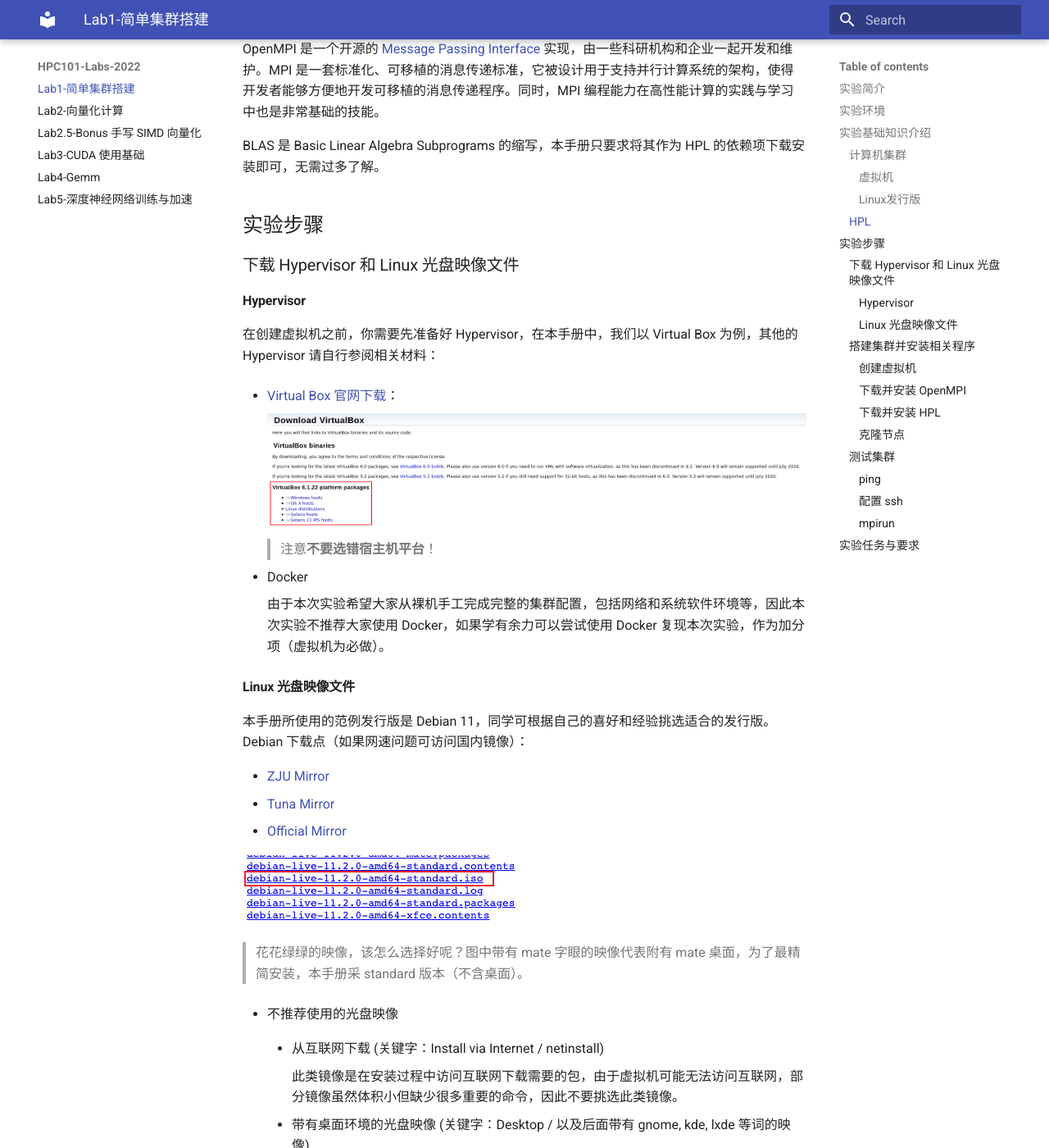
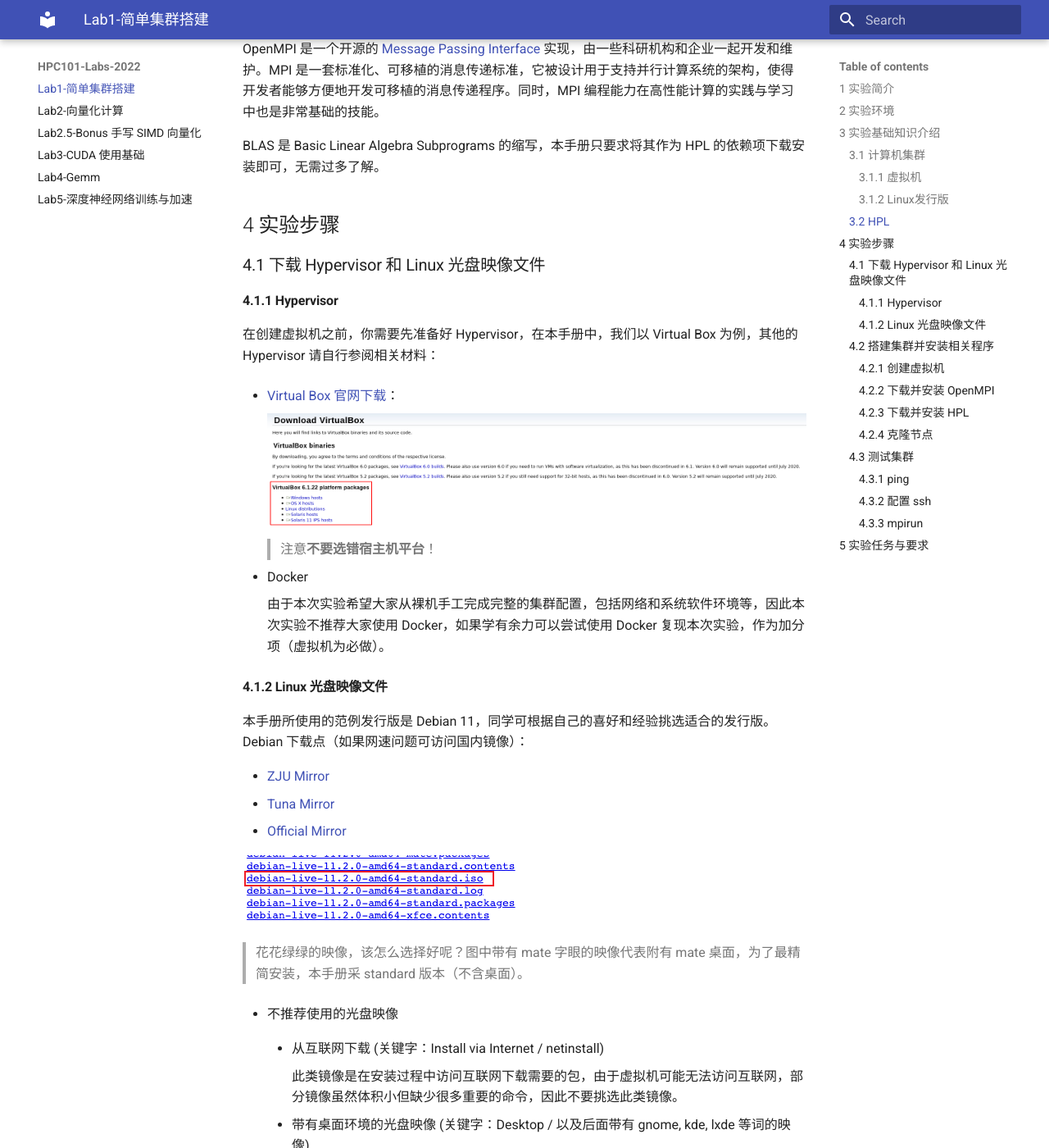
Before and after one commit to ZJUSCT/HPC101-Labs-2022, an MkDocs documentation site: the page built from docs/Lab1-MiniCluster/index.md, in a window 1280 px wide and 1400 px high, scrolled down 2347 px. Shown: the whole window at 82% size. Built offline with MkDocs 1.6.1 and Material for MkDocs 9.7.7, drawn with Linux system fonts in a browser that asks for light colours; some of the changed text lies outside the part shown.

Commit message:
refactor

````diff
--- a/docs/Lab1-MiniCluster/index.md
+++ b/docs/Lab1-MiniCluster/index.md
@@ -1,6 +1,6 @@
 # 实验一：简单集群搭建
 
-## 实验简介
+## 1 实验简介
 
 本次实验要求使用四台虚拟机搭建一个简易的集群，并对该集群进行性能测试，最后提交测试结果和实验报告。
 
@@ -8,19 +8,19 @@
 
 性能测试通过使用 OpenMPI 将 HPL 测试程序分配到四个虚拟机节点上执行。因此，需要下载并编译 OpenMPI、BLAS 和 HPL 的源代码，其中 OpenMPI、BLAS是 HPL 的依赖项。
 
-## 实验环境
+## 2 实验环境
 
 - 一台计算机，操作系统任意
 - Hypervisor (本手册为 Virtual Box)
 - 虚拟机 * 4
 
-## 实验基础知识介绍
+## 3 实验基础知识介绍
 
-### 计算机集群
+### 3.1 计算机集群
 
 [计算机集群](https://en.wikipedia.org/wiki/Computer_cluster)是连接在一起、协同工作的一组计算机，集群中的每个计算机都是一个节点。在集群中，由软件将不同的计算任务（task）分配（schedule）到相应的一个或一群节点（node）上。本次实验中，需要使用 OpenMPI 将 HPL 程序作为 task 分配到集群中的四个节点上。
 
-#### 虚拟机
+#### 3.1.1 虚拟机
 
 虚拟机为运行在其中的guest操作系统和应用提供了一个模拟的硬件环境，和真实的硬件保持一样的接口和表现，同时也如真实的硬件一样为其中的操作系统和程序提供保护机制、管理接口和资源限制。一个简易的非虚拟机和虚拟机结构的对比如下图（来源：Abraham Silberschatz, Peter Baer Galvin, Greg Gagn, *Operating System Concepts*, 10th edition, Chapter 18)
 
@@ -30,13 +30,13 @@
 
 ![](pics/image-20210714120624669.png)
 
-#### Linux发行版
+#### 3.1.2 Linux发行版
 
 Linux 发行版（也被叫做 GNU/Linux 发行版），为一般用户预先集成好的 Linux 操作系统及各种应用 软件。一般用户不需要重新编译，在直接安装之后，只需要小幅度更改设置就可以使用，通常以软件包管理系统来进行应用软件的管理。Linux 发行版通常包含了包括桌面环境、办公包、媒体播放器、数据库等应用软件。这些操作系统通常由 Linux 内核、以及来自 GNU 计划的大量的函数库，和基于 X Window 的图形界面。现在有超过 300 个 Linux发行版。大部分都正处于活跃的开发中，不断地改进。由于大多数软件包是自由软件和开源软件，所以 Linux 发行版的形式多种多样——从功能齐全的桌面系统以及服务器系统到小型系统 (例如一些嵌入式设备)。除了一些定制软件 (如安装和配置工具)，发行版通常只是将特定的应用软件安装在一堆函数库和内核上，以满足特定用户的需求。
 
 这些发行版可以分为商业发行版，比如 Ubuntu（Canonical 公司）、Fedora（Red Hat）、openSUSE （Novell）和 Mandriva Linux；和社区发行版，它们由自由软件社区提供支持，如 Debian 和 Gentoo；也有发行版既不是商业发行版也不是社区发行版，如 Slackware。
 
-### HPL
+### 3.2 HPL
 
 HPL是一个可以在分布式系统上运行的解稠密线性系统的软件包，同时也可以被用来做高性能计算Linpack测试（High Performance Computing Linpack Benchmark）。
 
@@ -50,11 +50,11 @@
 
 BLAS 是 Basic Linear Algebra Subprograms 的缩写，本手册只要求将其作为 HPL 的依赖项下载安装即可，无需过多了解。
 
-## 实验步骤
+## 4 实验步骤
 
-### 下载 Hypervisor 和 Linux 光盘映像文件
+### 4.1 下载 Hypervisor 和 Linux 光盘映像文件
 
-#### Hypervisor
+#### 4.1.1 Hypervisor
 
 在创建虚拟机之前，你需要先准备好 Hypervisor，在本手册中，我们以 Virtual Box 为例，其他的 Hypervisor 请自行参阅相关材料：
 
@@ -68,7 +68,7 @@
 
     由于本次实验希望大家从裸机手工完成完整的集群配置，包括网络和系统软件环境等，因此本次实验不推荐大家使用 Docker，如果学有余力可以尝试使用 Docker 复现本次实验，作为加分项（虚拟机为必做）。
 
-#### Linux 光盘映像文件
+#### 4.1.2 Linux 光盘映像文件
 
 本手册所使用的范例发行版是 Debian 11，同学可根据自己的喜好和经验挑选适合的发行版。
 Debian 下载点（如果网速问题可访问国内镜像）：
@@ -96,9 +96,9 @@
 
         Linux 发行版相当多，不熟悉或没使用过 Linux 的同学建议参考本手册，相信自己已经有一定基础的同学可以忽略。
 
-### 搭建集群并安装相关程序
+### 4.2 搭建集群并安装相关程序
 
-#### 创建虚拟机
+#### 4.2.1 创建虚拟机
 
 准备好 Hypervisor 跟 光盘映像后，就可以着手安装一个虚拟机了，请参考 Virtual Box 手册和相关教程。
 
@@ -135,7 +135,7 @@
 
     在刚刚插入映像文件的地方取消选取映像文件，否则下次重启时还会进入 Live CD。
 
-#### 下载并安装 OpenMPI
+#### 4.2.2 下载并安装 OpenMPI
 
 由于系统中的包通常比较旧，因此我们从 OpenMPI 的官网中下载最新版本源码自行编译安装：[OpenMPI 下载](https://www.open-mpi.org/software/ompi/v4.1/)。
 
@@ -147,7 +147,7 @@
 
     请将找到 OpenMPI 二进制文件的目录加入 `PATH` 环境变量，OpenMPI 库的目录加入 `LD_LIBRARY_PATH` 环境变量。
 
-#### 下载并安装 HPL
+#### 4.2.3 下载并安装 HPL
 
 下载地址：[https://netlib.org/benchmark/hpl/software.html](https://netlib.org/benchmark/hpl/software.html)
 
@@ -197,17 +197,17 @@
 make arch=test
 ```
 
-#### 克隆节点
+#### 4.2.4 克隆节点
 
 在 Virtual Box 中，克隆已经配置完成的节点成为集群中的其他节点，本手册范例中仅克隆一个（集群中两个节点），可克隆更多。
 
-### 测试集群
+### 4.3 测试集群
 
-#### ping
+#### 4.3.1 ping
 
 `ping` 是测试节点网络连通性最为简单的方式，在进行其他测试前，请先确认能 `ping` 通所有节点。
 
-#### 配置 ssh
+#### 4.3.2 配置 ssh
 
 `ssh` 是相当常用的，实现安全远程连接的方式，其原理和使用、配置方法请查阅相关参考资料：[Open SSH 网站](https://www.openssh.com/manual.html)
 如果你没有 ssh 密钥，可以在其中一个节点创建一个：
@@ -221,7 +221,7 @@
 
     如果自己的密钥有 passphrase，那么请使用 `ssh-agent` 确保能暂时不用输入 passphrase，以免之后影响 `mpirun` 正确运行。
 
-#### mpirun
+#### 4.3.3 mpirun
 
 尽管对 OpenMPI 十分陌生，我们还是能利用它来跑非 MPI 的程序，同学可以编写简单的 Helloworld 程序来测试 OpenMPI，或者直接使用 Unix 命令。
 
@@ -249,7 +249,7 @@
 mpirun --hostfile myhostfile ./xhpl
 ```
 
-## 实验任务与要求
+## 5 实验任务与要求
 
 1. 搭建四个节点的虚拟机并记录过程，要求提供必要的截图或配置文件
 2. 使用 OpenMPI 和 HPL 测试集群表现并记录结果
--- a/docs/Lab2-Vectors/index.md
+++ b/docs/Lab2-Vectors/index.md
@@ -1,6 +1,6 @@
 # 实验二：向量化计算
 
-## 实验简介
+## 1 实验简介
 
 [NumPy](https://numpy.org/) 是 Python 中科学计算的基础包。它是一个 Python 库，提供多维数组对象，各种派生对象（如掩码数组和矩阵），以及用于数组快速操作的各种 API，有包括数学、逻辑、形状操作、排序、选择、输入输出、离散傅立叶变换、基本线性代数，基本统计运算和随机模拟等等。
 
@@ -18,19 +18,19 @@
 
 
 
-## 实验环境
+## 2 实验环境
 
 - 任何含有 Python3 和 NumPy 的环境
 
 
 
-## 实验基础知识介绍
+## 3 实验基础知识介绍
 
-### NumPy API
+### 3.1 NumPy API
 
 由于课上已经介绍过这部分内容，因此我们在实验手册中略去。具体可以参考 NumPy 的[文档](https://numpy.org/doc/stable/)。
 
-### 双线性插值算法
+### 3.2 双线性插值算法
 
 双线性插值的算法其实非常简单，概括来说就是先在 $x$ 轴上进行一次插值，再在 $y$ 轴上进行一次插值。
 
@@ -42,7 +42,7 @@
 
 注意这里是一个单通道的例子，对于实际的情况，我们往往有很多个通道，如彩色图片拥有 RGB 三个通道，一些图片可能还有 $\alpha$ 透明度通道，或是深度通道。**对于多通道的情况，我们需要对每个通道进行分别插值。**
 
-#### 形式化定义
+#### 3.2.1 形式化定义
 
 > 形式化定义摘自[维基百科](https://en.wikipedia.org/wiki/Bilinear_interpolation)
 
@@ -67,7 +67,7 @@
 $$
 注意此处如果先在 $y$ 方向插值、再在 $x$ 方向插值，其结果与按照上述顺序双线性插值的结果是一样的。
 
-### NHWC 数据格式
+### 3.3 NHWC 数据格式
 
 真实情况下我们处理的数据都是以 batch 为单位的，按批进行处理的。以双线性插值为例，我们往往会一次性送入 $N$ 张大小为 $H \times W$ 的图片，每个像素上有 $C$ 个通道，然后一次性返回这 $N$ 张图片处理好的结果。此时我们一次性传入的数据，就是直接按顺序堆叠在一起的 NHWC 格式的数组，它将 batch 作为了第一个维度，而后三个维度分别是单张图片的高度、宽度、通道数。你可以将这一数据格式理解为 c 语言中的高维数组 `image[N][H][W][C]`，而因为 c 的数组和 NumPy 的 `ndarray` 一样都是在内存里连续排放的，所以对于 `image[x1][x2][x3][x4]`，其实就是 `image[x1 * H * W * C + x2 * W * C + x3 * C + x4]` 处的内存。
 
@@ -77,9 +77,9 @@
 
 
 
-## 实验步骤
+## 4 实验步骤
 
-### 接口定义
+### 4.1 接口定义
 
 ```python linenums="1"
 def bilinear_interp(a: np.ndarray, b: np.ndarray) -> np.ndarray:
@@ -94,7 +94,7 @@
 
 **为了简化任务，我们假定传入的采样点不会出现在 $(H1 - 1, W1 - 1)$，即图像的右下角。**
 
-### 基准代码
+### 4.2 基准代码
 
 下面给出直接使用 `for` 循环迭代计算的双线性插值版本：
 
@@ -129,11 +129,11 @@
     return res
 ```
 
-### 完成向量化实现
+### 4.3 完成向量化实现
 
 在我们给出的代码的 `bilinear_interp/vectorized.py` 中，完成 `bilinear_interp_vectorized` 函数。
 
-### 检测实现正确与加速效果
+### 4.4 检测实现正确与加速效果
 
 运行 `main.py`，查看输出，一切顺利将看到以下结果：
 
@@ -158,11 +158,11 @@
 
 其中，耗时与加速比与你的实现和设备有关（主要是实现）。请在报告中将你的运行结果贴出。
 
-## 实验初始代码
+## 5 实验初始代码
 
 详见 [starter_code](https://github.com/ZJUSCT/HPC101-Labs-2022/blob/main/docs/Lab2-Vectors/starter_code)
 
-## 实验任务与要求
+## 6 实验任务与要求
 
 1. 完成双线性插值的向量化版本
 2. 测试向量化实现的正确性和加速比
--- a/docs/Lab2.5-Vectors-Bonus/index.md
+++ b/docs/Lab2.5-Vectors-Bonus/index.md
@@ -4,11 +4,11 @@
 
 Bonus 部分完成即有加分（完成 Bonus 部分实验要求，且加速比大于 1），我们将根据完成质量提供 5-10 分的加分（与 Lab2 权重相同）。
 
-## 实验环境
+## 1 实验环境
 
 [aistation 平台](https://aistation.zju.edu.cn:32206)
 
-## 实验基础知识
+## 2 实验基础知识
 
 现代处理器一般都支持向量化指令，x86 架构下 Intel 和 AMD 两家的处理器都提供了诸如 SSE，AVX 等 SIMD 指令集，一条指令可以同时操作多个数据进行运算，大大提高了现代处理器的数据吞吐量。
 
@@ -28,7 +28,7 @@
 
 参考资料中提供的 godbolt 是一款基于 web 的研究不同编译器编译产生汇编代码的工具，大家在进行本实验的时候可以学习使用。
 
-## 实验步骤
+## 3 实验步骤
 
 ```c
 /* 可以修改的代码区域 */
@@ -50,11 +50,11 @@
 
 参照 Intel 文档优化完成后就可以开始测试优化前和优化后的性能差距，最后对比前后编译器产生的汇编代码的不同即可完成 Bonus 部分的实验。
 
-## 实验初始代码
+## 4 实验初始代码
 
 详见 [add.cpp](https://github.com/ZJUSCT/HPC101-Labs-2022/blob/main/docs/Lab2.5-Vectors-Bonus/add.cpp)
 
-## 实验任务与要求
+## 5 实验任务与要求
 
 1. 完成以上简单代码的手写 SIMD 向量化
 2. 测试实现的正确性和加速比
--- a/docs/Lab3-Cuda/index.md
+++ b/docs/Lab3-Cuda/index.md
@@ -1,6 +1,6 @@
-# 实验3：CUDA使用基础
+# 实验三：CUDA使用基础
 
-## 实验简介
+## 1 实验简介
 
 卷积（[Convolution](https://en.wikipedia.org/wiki/Convolution)）是一种基本的数学运算，想必大家在微积分、概率论与数理统计等数学基础课程中都一定程度上接触过。作为一种基本的数学计算，其在图像处理、机器学习等领域都有重要应用。
 
@@ -10,7 +10,7 @@
 
 ![API](img/API.png)
 
-## 实验环境
+## 2 实验环境
 
 请大家在我们提供的集群上创建一个开发环境为 TensorFlow / Pytorch 的容器（要求最后在实验报告中展示环境基本信息），容器中含有 Nvidia GeForce RTX 2080 Ti 及 nvcc v10.1，无需自行配置。
 
@@ -18,11 +18,11 @@
 
 ![env_info](img/env_info.png)
 
-## 实验基础知识介绍
+## 3 实验基础知识介绍
 
 该部分简要介绍和实验相关的基础知识，为方便理解，不保证数学上的严谨性。
 
-## 张量(tensor)
+### 3.1 张量(tensor)
 
 > 张量概念是矢量概念的推广，矢量是一阶张量。张量是一个可用来表示在一些矢量、标量和其他张量之间的线性关系的多线性函数。
 >
@@ -31,11 +31,11 @@
 实验中的卷积运算本实验涉及两个四维张量的运算。
 
 
-## 卷积(convolution)
+### 3.2 卷积(convolution)
 
 本实验只涉及离散运算，连续形式的卷积不做介绍，感兴趣的同学可以自行了解。
 
-### 一维离散卷积
+#### 3.2.1 一维离散卷积
 
 定义 $\left(f*g\right)\left(n\right)$ 为函数  $f$ 与  $g$ 的卷积
 
@@ -49,7 +49,7 @@
 
 可以形象地理解为沿着不断移动的 $x+y=n$ 直线，将两个函数卷成一个新的函数，每条直线对应新函数的一组对应关系。
 
-### 二维离散卷积
+#### 3.2.2 二维离散卷积
 
 二维离散卷积可以视为一维离散卷积的推广。
 
@@ -67,7 +67,7 @@
 
 若 $f$ 的下标范围超出定义范围，本实验的方式是填充一个默认值 (0) 以解决问题，卷积结果与$f$大小相同。
 
-## Bank
+### 3.3 Bank
 
 Bank的概念在不同种类的存储器中都有涉及，其是为了解决存储器并行访问的问题而提出的。以一个具有4个bank的存储器为例，我们往常在编程时认为逻辑上认为连续的内存在4个bank中的物理存储方式如下图所示：
 
@@ -86,9 +86,9 @@
 
 
 
-## 实验步骤
+## 4 实验步骤
 
-### 基准代码
+### 4.1 基准代码
 
 在实际的卷积计算中，一次会进行多批(batch)的处理，比如一次处理多张图片(HxW大小)。以及同一个坐标具有多通道(channel)值，比如图片里的R、G、B三通道。`batch_size`和`in_channel`、`out_channel`定义于代码的开头。
 
@@ -116,7 +116,7 @@
 
 基准代码为程序中的`conv2d_cuda_kernel`核函数，是未经优化的五层循环嵌套GPU实现，你可以在此基础上进行改进，亦或者重新自己实现。
 
-```c++
+```c++ linenums="1"
 __global__ void conv2d_cuda_kernel(const uint8_t *__restrict__ a,
                                    const uint8_t *__restrict__ w,
                                    uint8_t *__restrict__ b)
@@ -147,13 +147,13 @@
 }
 ```
 
-### Shared Memory
+### 4.2 Shared Memory
 
 正如课上所讲，GPU 中有一块共享内存被同一线程块中的线程共享，在存储层级中，Shared Memory与L1 Cache同级，部分GPU架构中还可以手动分配L1 Cache与Shared Memory的大小；利用Shared Memory将线程块的密集访存加速能够获得极低的访存延迟且大大节省内存带宽。
 
 <img src="img/shared_memory.png" alt="shared_memory" style="zoom: 40%;" />
 
-### Blocking
+### 4.3 Blocking
 
 可以对大矩阵进行分块计算，提高访存局部性。这一技术在 lab4 中会详细讲述。
 
@@ -161,17 +161,17 @@
 
 <img src="img/block_part.png" alt="block_optimization" style="zoom:33%;" />
 
-### Virtual Thread Split
+### 4.4 Virtual Thread Split
 
 重新组织线程的编号方式与执行顺序(自由发挥)，尽可能的防止bank conflict，最大化利用显存带宽。
 
 为了提高线程读写带宽，GPU 中的共享内存会被划分成若干个 bank，理想状况下，各个线程同一时间访问的 bank 应该是不同的。
 
-### Cooperative Fetching
+### 4.5 Cooperative Fetching
 
 为了减少单个线程的内存访问量，可以让每个线程块中的线程合作访问有共同依赖的部分；共享内存是有限的，将访存重叠度高的线程安排在单个线程块中，从全局内存中加载访问更密集的数据到共享内存，都可以提升程序效率。
 
-### Hint & Bonus
+### 4.6 Hint & Bonus
 
 如果程序遇到难以解决的正确性问题，不妨考虑两个关键词： `sync` 和 `atomic`。
 
@@ -183,11 +183,11 @@
 使用Tensor Core完成本次lab，你将会获得Bonus。
 
 
-## 实验初始代码
+## 5 实验初始代码
 
 详见 [starter_code](https://github.com/ZJUSCT/HPC101-Labs-2022/tree/main/docs/Lab3-Cuda/starter_code)。
 
-## 实验任务与要求
+## 6 实验任务与要求
 
 利用以上技术(包括但不限于)，在基准程序的基础上实现卷积计算的 GPU 实现并优化之。
 
````
Also changed, not shown: other parts of docs/Lab3-Cuda/index.md (+1 -1 lines), docs/Lab5-DL/index.md (+5 -5 lines).
